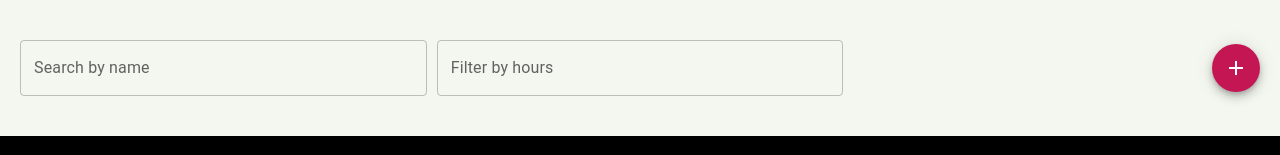
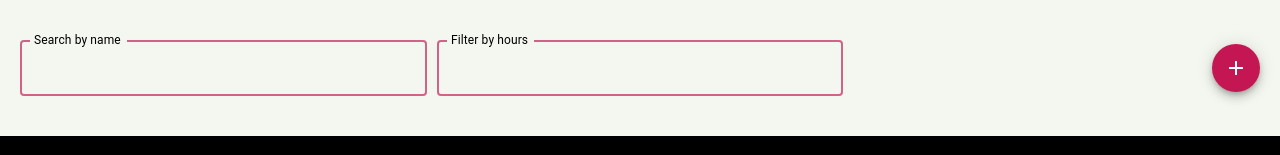
Before and after one commit to ksenkelv/task-manager, a Next.js app in the folder task-manager-ui/: page /tasks in a window 1280 px wide. Shown: the top 155 px of the page. Built offline with nearby package versions, Linux system fonts and the light colour scheme; no server answers.

Commit message:
TM-10 - add validation for hours input

```diff
--- a/task-manager-ui/src/components/Filters.tsx
+++ b/task-manager-ui/src/components/Filters.tsx
@@ -5,9 +5,9 @@ import React, { Dispatch, SetStateAction } from "react";
 import styles from './filters.module.scss'
 
 type PropsType = {
-  title: string | undefined | null
+  title: string | undefined
   setTitle: Dispatch<SetStateAction<string>>
-  maxHours: number | undefined | null
+  maxHours: number | undefined
   setHours: Dispatch<SetStateAction<undefined>>
   handleAddNewButtonClick: () => void
 }
@@ -16,7 +16,7 @@ export default function Filters({ title, setTitle, maxHours, setHours, handleAdd
   return (
     <div className={styles.filterContainer}>
       <SearchInputComponent value={ title } onChange={(event: any) => setTitle(event.target.value)} label={"Search by name"}/>
-      <SearchInputComponent value={ maxHours } onChange={(event: any) => setHours(event.target.value)} label={"Filter by hours"}/>
+      <SearchInputComponent value={ maxHours } onChange={(event: any) => setHours(event.target.value)} label={"Filter by hours"} onlyNumber={true}/>
       <div className={styles.buttonContainer}>
         <Fab size="medium" color="secondary" aria-label="add">
           <AddIcon onClick={ handleAddNewButtonClick }/>
--- a/task-manager-ui/src/components/SearchInputComponent.tsx
+++ b/task-manager-ui/src/components/SearchInputComponent.tsx
@@ -1,30 +1,45 @@
-import React, { ChangeEventHandler } from 'react'
+import React, { ChangeEvent, ChangeEventHandler } from 'react'
 import { TextField } from '@mui/material'
 
 type PropsType = {
-  value: string | number | undefined | null
+  value: string | number | undefined
   label: string
-  onChange?: ChangeEventHandler<HTMLInputElement>
+  onChange: ChangeEventHandler<HTMLInputElement>
+  onlyNumber?: boolean
 }
 
-export default function SearchInputComponent({ value, label, onChange }: PropsType) {
+export default function SearchInputComponent({ value, label, onChange, onlyNumber }: PropsType) {
+
+  const handleInputChange = (event: ChangeEvent<HTMLInputElement>) => {
+    const newValue = event.target.value.replace(/\D/g, '')
+
+    const modifiedEvent = {
+      ...event,
+      target: {
+        ...event.target,
+        value: newValue,
+      },
+    }
+
+    onChange(modifiedEvent as ChangeEvent<HTMLInputElement>)
+  }
 
   return (
     <TextField
       value={ value }
       label={ label }
-      onChange={ onChange }
-      color='primary'
-      // sx={ {
-      //   '& .MuiOutlinedInput-notchedOutline': {
-      //     border: '1px solid #f39a5b'
-      //   },
-      //
-      //   '& .MuiFormLabel-root.MuiInputLabel-root': {
-      //     fontSize: '14px',
-      //     paddingTop: '3px'
-      //   }
-      // } }
+      focused
+      onChange={ onlyNumber ? handleInputChange : onChange }
+      sx={{
+        '& .MuiOutlinedInput-root': {
+          '&.Mui-focused fieldset': {
+            borderColor: (theme) => theme.palette.secondary.light,
+          },
+        },
+        '& .MuiInputLabel-root.Mui-focused': {
+          color: (theme) => theme.palette.primary.main,
+        },
+      }}
     />
   )
 }
--- a/task-manager-ui/src/components/TextFieldComponent.tsx
+++ b/task-manager-ui/src/components/TextFieldComponent.tsx
@@ -30,7 +30,8 @@ export default function TextFieldComponent({ value, onChange, label, placeholder
       { onlyNumber ? (
         <>
           <input disabled={ disabled }
-                 className={ styles.field }
+                 placeholder={label}
+                 className={ error ? styles.errorField : styles.field }
                  value={ value }
                  onChange={ handleInputChange }
                  inputMode="numeric"
--- a/task-manager-ui/src/components/textFieldComponent.module.scss
+++ b/task-manager-ui/src/components/textFieldComponent.module.scss
@@ -14,7 +14,7 @@
 
   &:focus {
     outline: none;
-    border: 2px solid #c41653;
+    border: 2px solid #d26288;
   }
 }
 
```
